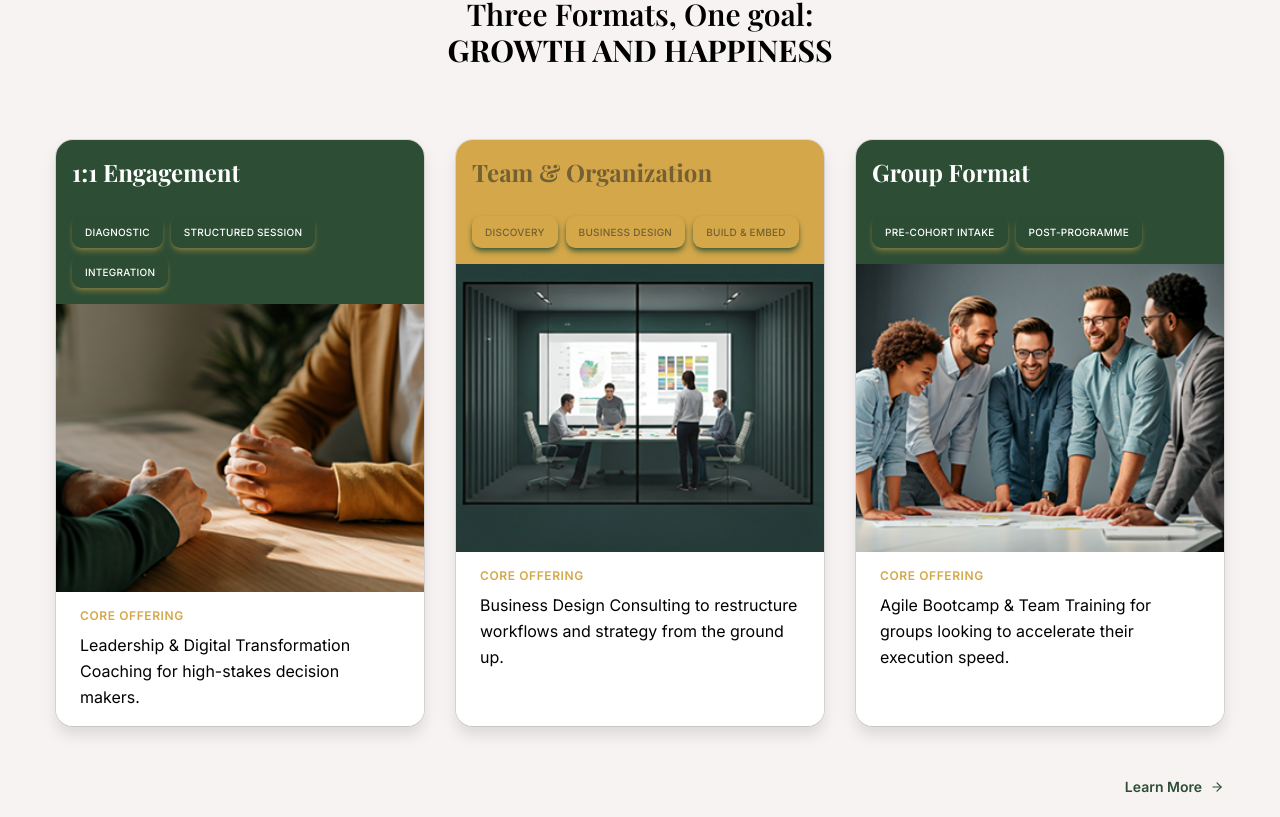
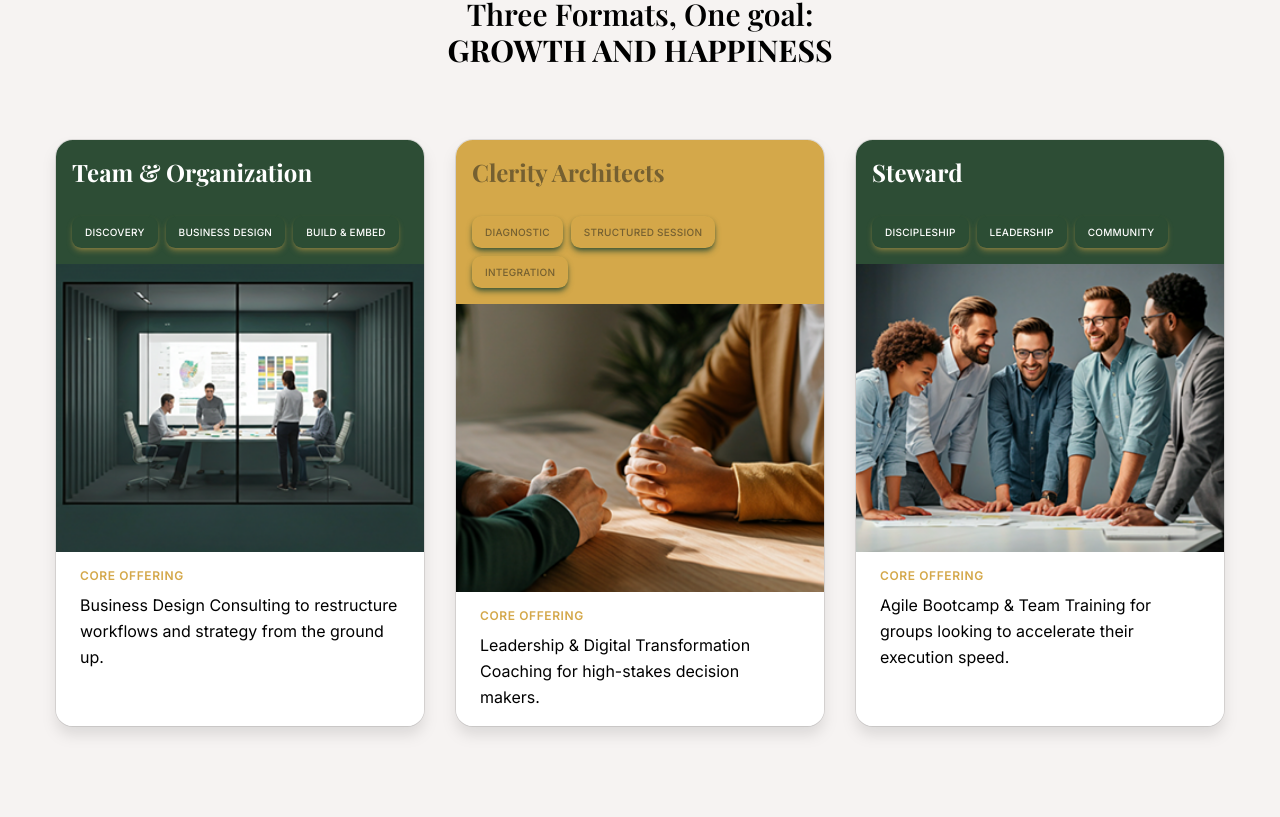
Before and after one commit to accurvia-labs/accurvia-project-1, a Next.js app in the folder frontend/: page / in a window 1280 px wide. Shown: the part 1603-2420 px from the top of the page. Built offline with nearby package versions, Linux system fonts and the light colour scheme.

Commit message:
feat:(homepage-careerpage): Refine homepage and career hero content

```diff
--- a/frontend/src/components/career/CareerHero.tsx
+++ b/frontend/src/components/career/CareerHero.tsx
@@ -86,7 +86,7 @@ export function CareerHero() {
             </div>
 
             {/* Heading */}
-            <h1 className="font-serif text-4xl md:text-5xl lg:text-6xl font-bold leading-[0.98] tracking-[-0.04em] text-primary">
+            <h1 className="font-serif text-3xl md:text-4xl lg:text-5xl font-bold leading-[0.98] tracking-[-0.04em] text-primary">
               Fifteen years of making teams — and the people in them — genuinely
               better.
             </h1>
@@ -113,8 +113,8 @@ export function CareerHero() {
 
 {/* Stats Section */}
       <div className="bg-primary" aria-labelledby="stats-heading">
-        <div className="px-6 py-12 md:py-16 lg:py-18 mx-auto">
-          <div className="grid grid-cols-2 md:grid-cols-4 gap-0">
+        <div className="px-6 py-12 md:py-16 lg:py-18 mx-auto mt-16">
+          <div className="grid grid-cols-2 md:grid-cols-4 gap-6">
             {stats.map(({ num, label }, i) => (
               <div
                 key={label}
--- a/frontend/src/components/homepage/WhatWeDoSection.tsx
+++ b/frontend/src/components/homepage/WhatWeDoSection.tsx
@@ -6,7 +6,6 @@ import Team from "../../../public/images/team.png";
 import Group from "../../../public/images/group.png";
 
 import { StaticImageData } from "next/image";
-import { ArrowRight } from "lucide-react";
 
 interface Service {
   id: string;
@@ -20,17 +19,6 @@ interface Service {
 
 const services: Service[] = [
   {
-    id: "1-1-engagement",
-    title: "1:1 Engagement",
-    subtitle:
-      "Leadership & Digital Transformation Coaching for high-stakes decision makers.",
-    steps: ["Diagnostic", "Structured Session", "Integration"],
-    serviceOffering: "CORE OFFERING",
-    image: Enggagement,
-    imageAlt:
-      "Professional one-on-one coaching session with hands together showing collaboration and engagement",
-  },
-  {
     id: "team-organization",
     title: "Team & Organization",
     subtitle:
@@ -42,11 +30,23 @@ const services: Service[] = [
       "Business team in modern office meeting room collaborating on strategy and workflow design",
   },
   {
-    id: "group-format",
-    title: "Group Format",
+    id: "clerity-architects",
+    title: "Clerity Architects",
+    subtitle:
+      "Leadership & Digital Transformation Coaching for high-stakes decision makers.",
+    steps: ["Diagnostic", "Structured Session", "Integration"],
+    serviceOffering: "CORE OFFERING",
+    image: Enggagement,
+    imageAlt:
+      "Professional one-on-one coaching session with hands together showing collaboration and engagement",
+  },
+
+  {
+    id: "steward",
+    title: "Steward",
     subtitle:
       "Agile Bootcamp & Team Training for groups looking to accelerate their execution speed.",
-    steps: ["Pre-Cohort Intake", "Post-programme"],
+    steps: ["Discipleship", "Leadership", "Community"],
     serviceOffering: "CORE OFFERING",
     image: Group,
     imageAlt:
@@ -61,7 +61,7 @@ export function WhatWeDoSection() {
         {/* Section Header */}
         <div className="mb-18 text-center">
           <p className="font-inter text-xs font-bold tracking-[1.5px] uppercase text-secondary mb-4">
-            What We Do
+            Areas of Focus
           </p>
           <h2 className="text-2xl md:text-3xl font-semibold">
             Three Formats, One goal:
@@ -84,27 +84,14 @@ export function WhatWeDoSection() {
               steps={service.steps}
               serviceOffering={service.serviceOffering}
               isPrimary={
-                service.id === "1-1-engagement" || service.id === "group-format"
+                service.id === "team-organization" || service.id === "steward"
               }
-              isSecondary={service.id === "team-organization"}
+              isSecondary={service.id === "clerity-architects"}
               image={service.image}
               imageAlt={service.imageAlt}
             />
           ))}
         </div>
-
-        {/* Learn More Button */}
-        <div className="text-end">
-          <a
-            href="#"
-            className="inline-flex items-center gap-2 text-primary text-sm font-semibold hover:text-primary/80 transition-colors duration-200"
-          >
-            Learn More
-            <span>
-              <ArrowRight size={14} />
-            </span>
-          </a>
-        </div>
       </div>
     </section>
   );
```
